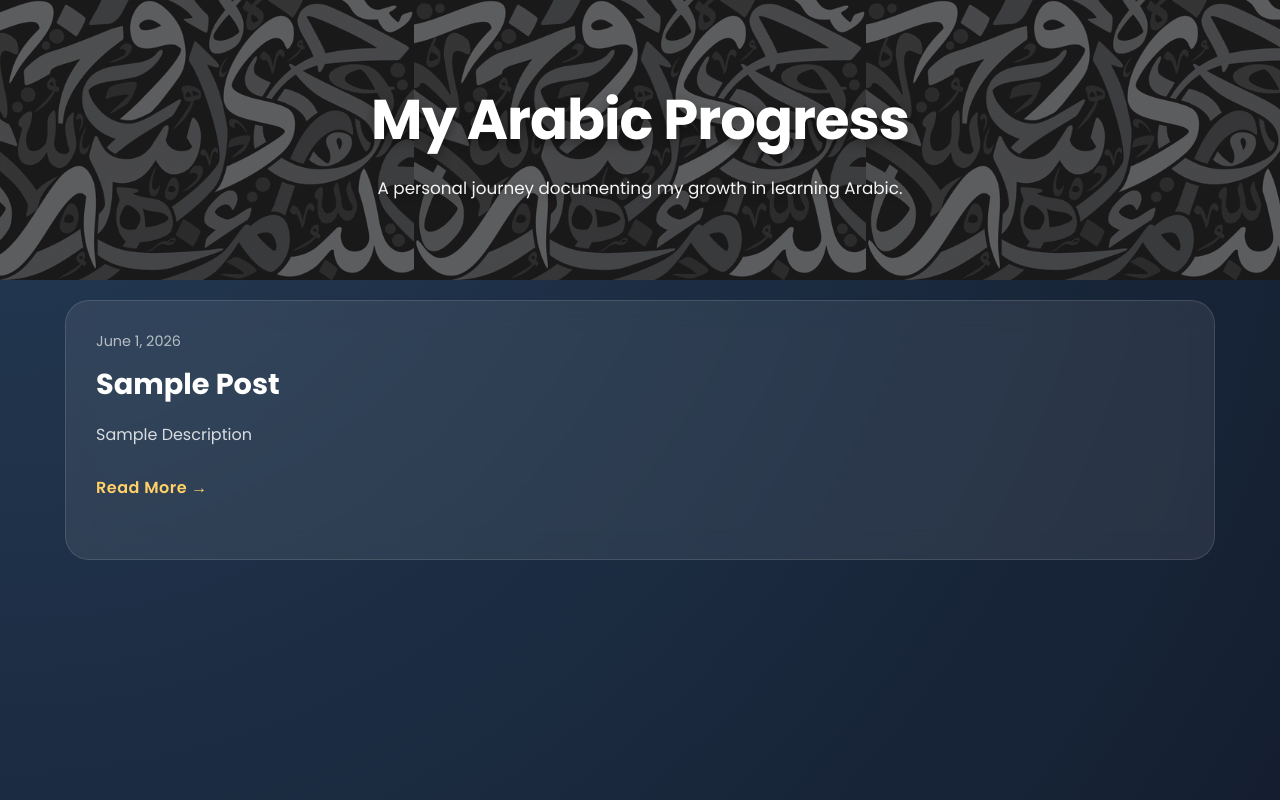
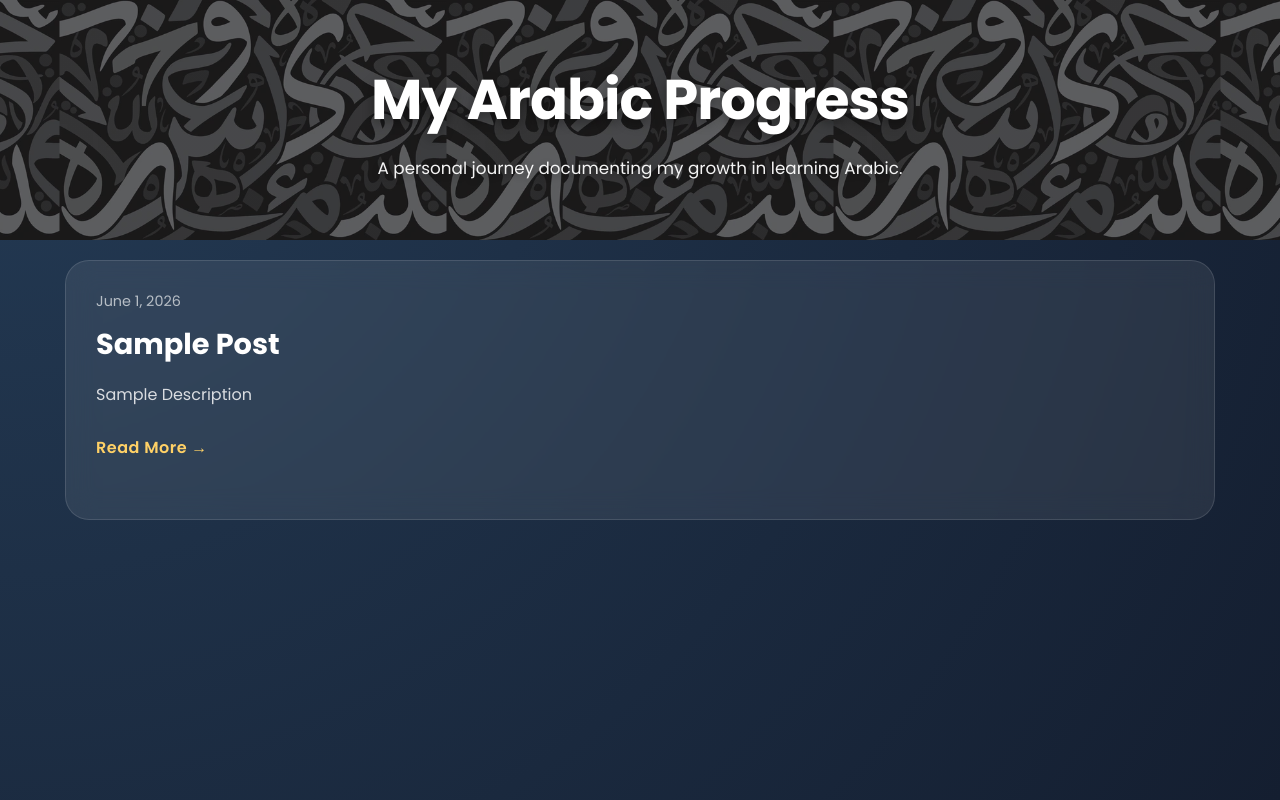
Before and after one commit to Tawseef-Reza/accountability, a React (Vite) app: page / in a window 1280 px wide. Built offline with nearby package versions, Linux system fonts and the light colour scheme.

Commit message:
edited hero width

```diff
--- a/src/index.css
+++ b/src/index.css
@@ -26,7 +26,7 @@ body {
 /* HERO SECTION */
 
 .hero {
-  min-height: 35vh;
+  min-height: 30vh;
 
   display: flex;
   justify-content: center;
@@ -64,7 +64,6 @@ body {
   font-weight: 700;
 
   margin-bottom: 12px;
-
   letter-spacing: -1px;
 
   color: white;
```
